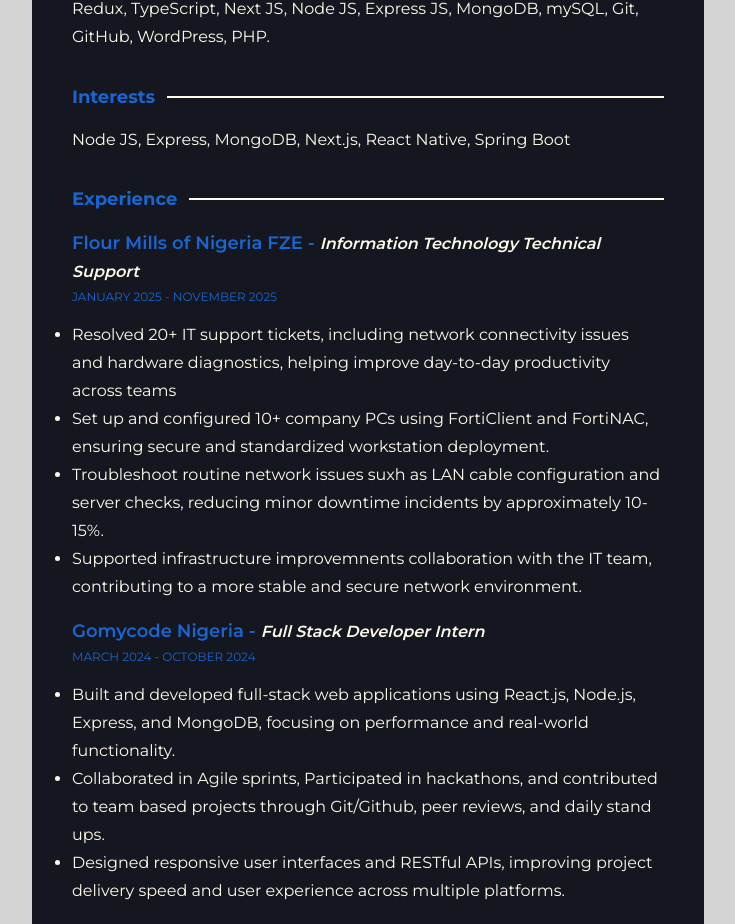
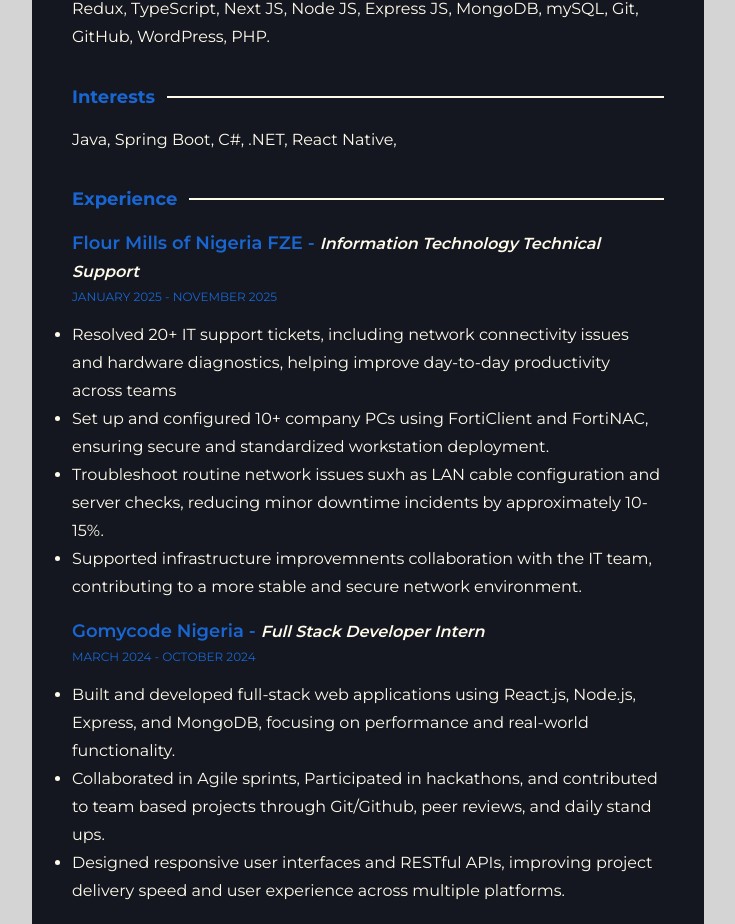
Before and after one commit to senatorash/my-portfolio-next, a Next.js app: page / in a window 1280 px wide. Shown: the part 2073-2997 px from the top of the page, without its empty margins (272-1007 px from the left). Built offline with nearby package versions, Linux system fonts and the light colour scheme.

Commit message:
update to resume

```diff
--- a/app/components/Resume.tsx
+++ b/app/components/Resume.tsx
@@ -29,7 +29,7 @@
             <span className="w-full h-0.5  bg-amber-50 dark:bg-[#1966D2]"></span>
           </h2>
           <p className="text-amber-50 leading-relaxed">
-            Node JS, Express, MongoDB, Next.js, React Native, Spring Boot
+            Java, Spring Boot, C#, .NET, React Native,
           </p>
         </div>
 
```
